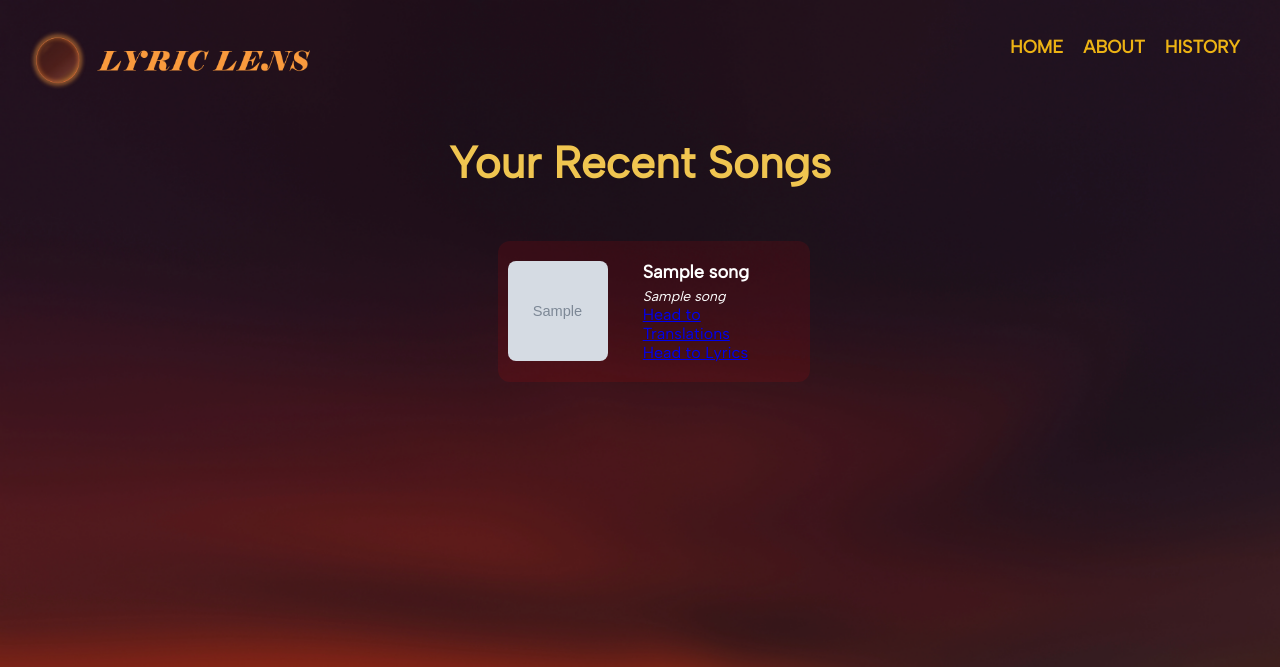
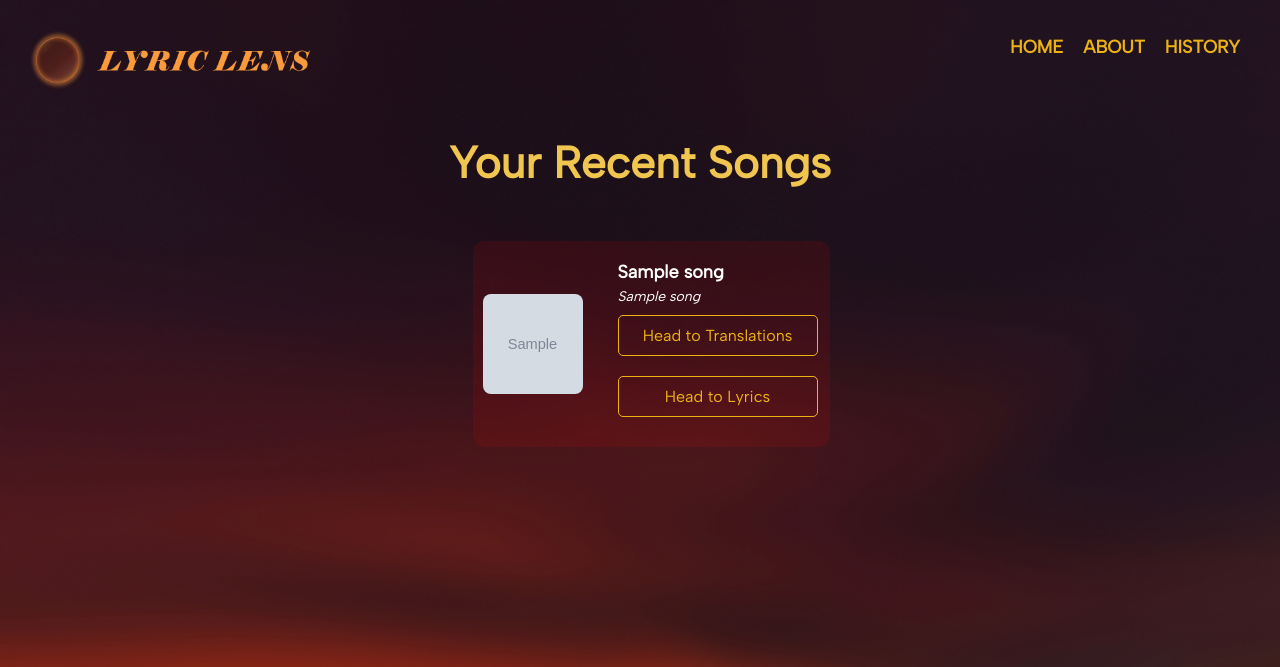
Before and after one commit to Nail-Claros/LyricLens, a Python web app: template templates/history.html in a window 1280 px wide. Shown: the top 667 px of the page. Run offline with Jinja, Linux system fonts and the light colour scheme; the template is opened without the code that fills it: most values are stand-ins (such as "Sample title", 1, 10 or a date in 2020); grey boxes marked "Sample" are stand-in pictures.

Commit message:
Add buttons instead of href

```diff
--- a/static/styles/styles.css
+++ b/static/styles/styles.css
@@ -165,3 +165,56 @@ body {
 .popup-content a:hover {
     color: #ff7700;
 }
+
+/* General button styles */
+button {
+    background-color: transparent;
+    border: 1px solid rgb(237, 179, 20);
+    color: rgb(237, 179, 20);
+    padding: 10px 20px;
+    font-size: 16px;
+    border-radius: 5px;
+    cursor: pointer;
+    font-family: 'Albert Sans';
+    transition: background-color 0.3s, color 0.3s;
+    text-align: center;
+    width: 200px;
+    margin: 10px 0;
+}
+
+
+/* Hover effect */
+button:hover {
+    background-color: rgb(237, 179, 20);
+    color: black;
+}
+
+
+/* Specific styles for translations button */
+.btn-translations {
+    background-color: transparent;
+    border: 1px solid rgb(237, 179, 20);
+    color: rgb(237, 179, 20);
+}
+
+
+/* Specific styles for lyrics button */
+.btn-lyrics {
+    background-color: transparent;
+    border: 1px solid rgb(237, 179, 20);
+    color: rgb(237, 179, 20);
+}
+
+
+/* Hover effect for translation button */
+.btn-translations:hover {
+    background-color: rgb(237, 179, 20);
+    color: black;
+}
+
+
+/* Hover effect for lyrics button */
+.btn-lyrics:hover {
+    background-color: rgb(237, 179, 20);
+    color: black;
+}
--- a/templates/history.html
+++ b/templates/history.html
@@ -46,10 +46,22 @@
 
                         <!-- Conditional Links -->
                         {% if song['songLyric'] and song['songLang'] != "Made up songLang/gibberish" %}
-                            <a href="{{ url_for('translations', key=song['song_key']) }}">Head to Translations</a>
-                            <a href="{{ url_for('lyrics', song_key=song['song_key']) }}">Head to Lyrics</a>
+                        <form action="{{ url_for('translations') }}" method="get">
+                            <input type="hidden" name="song_key" value="{{ song['song_key'] }}">
+                            <button type="submit" class="btn btn-translations">Head to Translations</button>
+                        </form>
+
+                            <form action="{{ url_for('lyrics') }}" method="get">
+                                <input type="hidden" name="song_key" value="{{ song['song_key'] }}">
+                                <button type="submit" class="btn btn-lyrics">Head to Lyrics</button>
+                        </form>
+
                         {% elif song['songLang'] == "Made up Language/gibberish" %}
-                            <a href="{{ url_for('lyrics', song_key=song['song_key']) }}">Head to Lyrics</a>
+                            <form action="{{ url_for('lyrics') }}" method="get">
+                                <input type="hidden" name="song_key" value="{{ song['song_key'] }}">
+                                <button type="submit" class="btn btn-lyrics">Head to Lyrics</button>
+                        </form>
+
                         {% elif not song['songLyric'] %}
                             <p>No Lyrics</p>
                         {% endif %}
```
